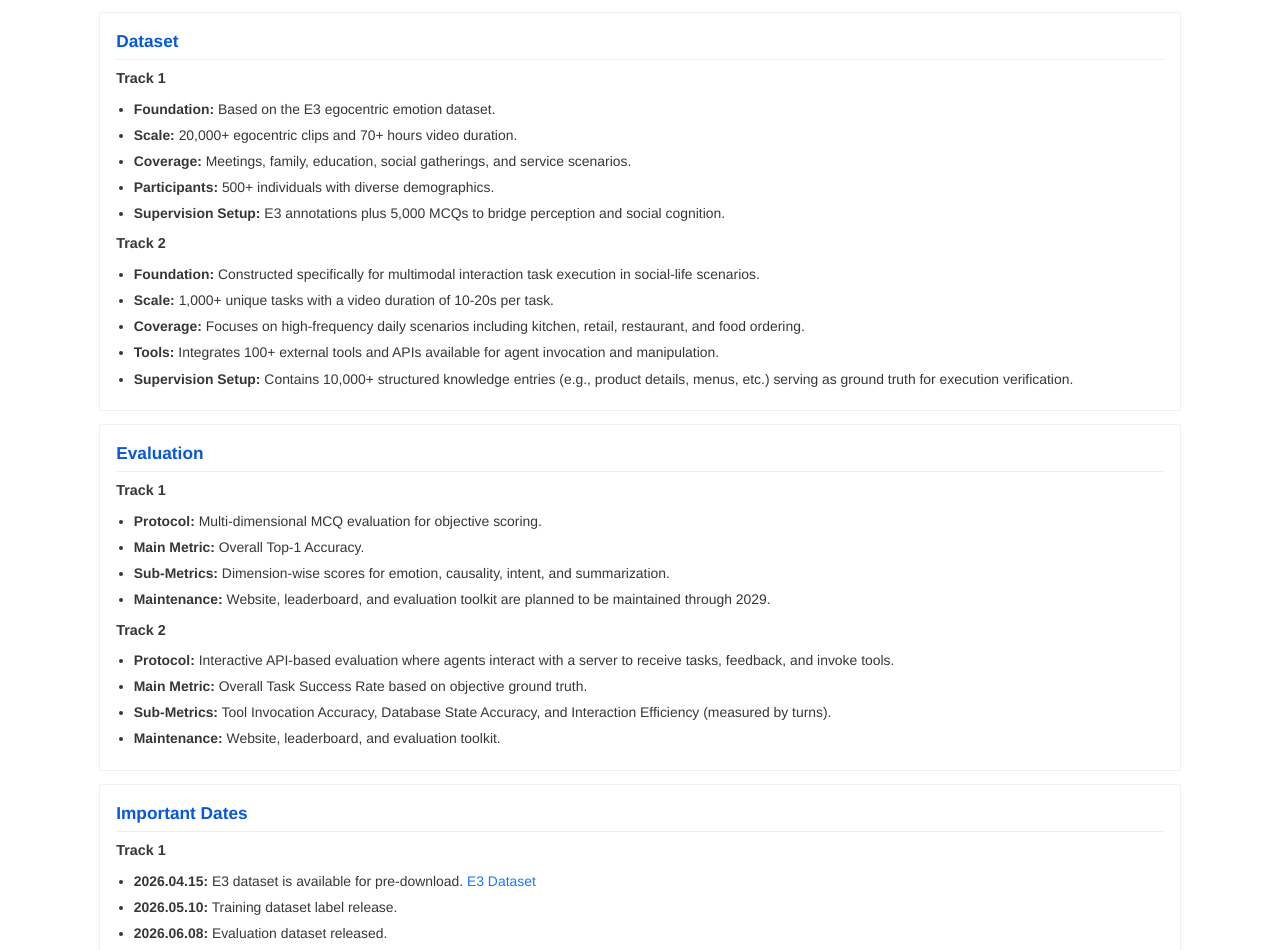
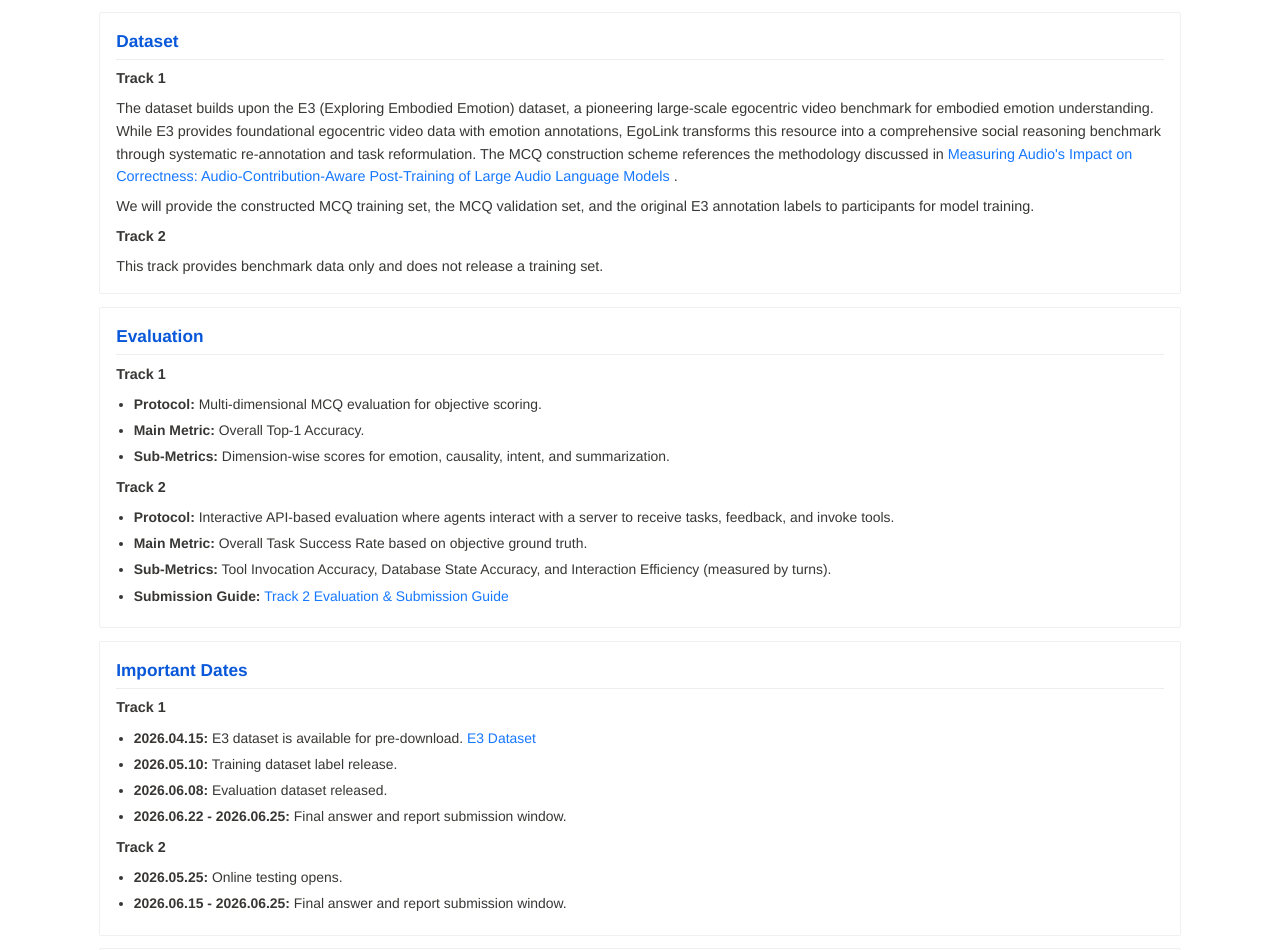
Before and after one commit to ego-link/challenge2026, a website: page index.html in a window 1280 px wide. Shown: the part 1665-2615 px from the top of the page. Drawn offline with Linux system fonts and the light colour scheme.

Commit message:
Refine dataset/evaluation copy and add external guide links.
Update Track 1 dataset description to E3-based reformulation with MCQ note, simplify Track 2 dataset statement to benchmark-only, add Track 2 submission guide link, update E3 dataset URL, add favicon, and add no-wrap helper style.

Made-with: Cursor

```diff
--- a/index.html
+++ b/index.html
@@ -7,6 +7,7 @@
       content="width=device-width, initial-scale=1, shrink-to-fit=no"
     />
     <title>EgoLink Challenge – Egocentric Language‑Vision Interactive Network Knowledge</title>
+    <link rel="icon" type="image/jpeg" href="page/ego_link.jpg" />
     <meta
       name="description"
       content="EgoLink: Egocentric Language‑Vision Interactive Network Knowledge Challenge – benchmarking social reasoning for embodied AI."
@@ -142,26 +143,21 @@
       <section class="card" id="dataset">
         <h2 class="card-title">Dataset</h2>
         <p><strong>Track 1</strong></p>
-        <ul class="list">
-          <li><strong>Foundation:</strong> Based on the E3 egocentric emotion dataset.</li>
-          <li><strong>Scale:</strong> 20,000+ egocentric clips and 70+ hours video duration.</li>
-          <li><strong>Coverage:</strong> Meetings, family, education, social gatherings, and service scenarios.</li>
-          <li><strong>Participants:</strong> 500+ individuals with diverse demographics.</li>
-          <li>
-            <strong>Supervision Setup:</strong> E3 annotations plus 5,000 MCQs to bridge perception and social cognition.
-          </li>
-        </ul>
+        <p>
+          The dataset builds upon the E3 (Exploring Embodied Emotion) dataset, a pioneering large-scale egocentric video benchmark for
+          embodied emotion understanding. While E3 provides foundational egocentric video data with emotion annotations, EgoLink
+          transforms this resource into a comprehensive social reasoning benchmark through systematic re-annotation and
+          <span class="no-wrap">task reformulation. The MCQ construction</span> scheme references the methodology discussed in
+          <a href="https://arxiv.org/abs/2509.21060" target="_blank" rel="noopener noreferrer">
+            Measuring Audio's Impact on Correctness: Audio-Contribution-Aware Post-Training of Large Audio Language Models
+          </a>.
+        </p>
+        <p>
+          We will provide the constructed MCQ training set, the MCQ validation set, and the original E3 annotation labels to participants
+          for model training.
+        </p>
         <p><strong>Track 2</strong></p>
-        <ul class="list">
-          <li><strong>Foundation:</strong> Constructed specifically for multimodal interaction task execution in social-life scenarios.</li>
-          <li><strong>Scale:</strong> 1,000+ unique tasks with a video duration of 10-20s per task.</li>
-          <li><strong>Coverage:</strong> Focuses on high-frequency daily scenarios including kitchen, retail, restaurant, and food ordering.</li>
-          <li><strong>Tools:</strong> Integrates 100+ external tools and APIs available for agent invocation and manipulation.</li>
-          <li>
-            <strong>Supervision Setup:</strong> Contains 10,000+ structured knowledge entries (e.g., product details, menus, etc.) serving as
-            ground truth for execution verification.
-          </li>
-        </ul>
+        <p>This track provides benchmark data only and does not release a training set.</p>
       </section>
 
       <section class="card" id="evaluation">
@@ -170,19 +166,19 @@
         <ul class="list">
           <li><strong>Protocol:</strong> Multi-dimensional MCQ evaluation for objective scoring.</li>
           <li><strong>Main Metric:</strong> Overall Top-1 Accuracy.</li>
-          <li>
-            <strong>Sub-Metrics:</strong> Dimension-wise scores for emotion, causality, intent, and summarization.
-          </li>
-          <li>
-            <strong>Maintenance:</strong> Website, leaderboard, and evaluation toolkit are planned to be maintained through 2029.
-          </li>
+          <li><strong>Sub-Metrics:</strong> Dimension-wise scores for emotion, causality, intent, and summarization.</li>
         </ul>
         <p><strong>Track 2</strong></p>
         <ul class="list">
           <li><strong>Protocol:</strong> Interactive API-based evaluation where agents interact with a server to receive tasks, feedback, and invoke tools.</li>
           <li><strong>Main Metric:</strong> Overall Task Success Rate based on objective ground truth.</li>
           <li><strong>Sub-Metrics:</strong> Tool Invocation Accuracy, Database State Accuracy, and Interaction Efficiency (measured by turns).</li>
-          <li><strong>Maintenance:</strong> Website, leaderboard, and evaluation toolkit.</li>
+          <li>
+            <strong>Submission Guide:</strong>
+            <a href="https://github.com/ego-link/egolink2026/tree/main/doc/track2" target="_blank" rel="noopener noreferrer">
+              Track 2 Evaluation & Submission Guide
+            </a>
+          </li>
         </ul>
       </section>
 
@@ -192,7 +188,7 @@
         <ul class="list">
           <li>
             <strong>2026.04.15:</strong> E3 dataset is available for pre-download.
-            <a href="https://github.com/Exploring-Embodied-Emotion-official/E3" target="_blank" rel="noopener noreferrer">
+            <a href="https://github.com/Exploring-Embodied-Emotion-official/E3/tree/main/dataset" target="_blank" rel="noopener noreferrer">
               E3 Dataset
             </a>
           </li>
--- a/styles.css
+++ b/styles.css
@@ -440,6 +440,10 @@ main > .card + .card {
   color: var(--text);
 }
 
+.no-wrap {
+  white-space: nowrap;
+}
+
 .overlook-figure {
   margin: 0;
 }
```
